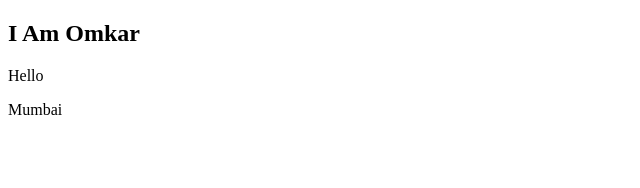
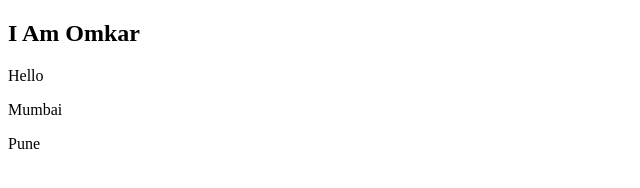
Before and after one commit to OmkarM9090/Manager, a plain HTML site: page index.html in a window 1280 px wide. Shown: the full height of the page, 0-640 px from the left. Drawn offline with Linux system fonts and the light colour scheme.

Commit message:
P add
Pu add

pune add

```diff
--- a/index.html
+++ b/index.html
@@ -9,5 +9,6 @@
    <h2>I Am Omkar</h2>
    <p>Hello </p>
    <p>Mumbai</p>
+   <P>Pune</P>
 </body>
 </html>
```
